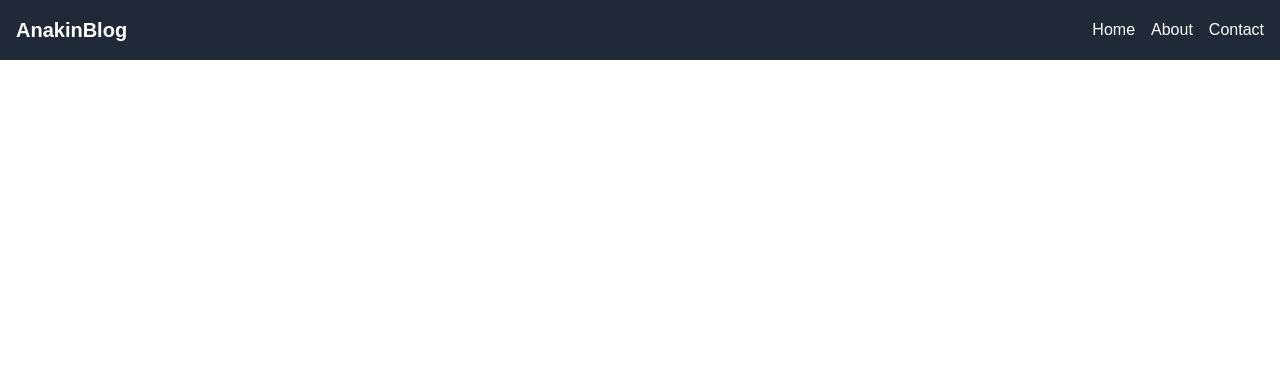
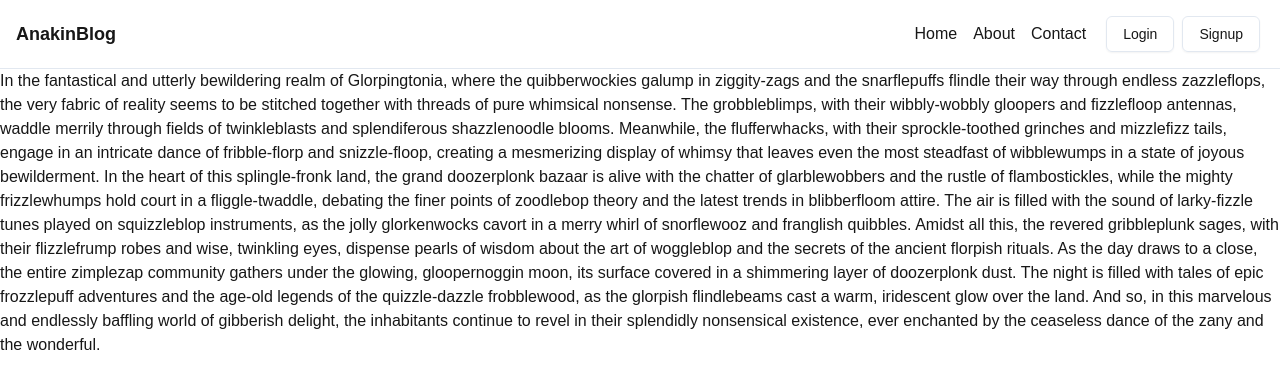
Before and after one commit to AdityaSahu786/MarkDown-Blog, a Next.js app: page / in a window 1280 px wide. Shown: the top 388 px of the page. Built offline with nearby package versions, Linux system fonts and the light colour scheme.

Commit message:
Half navbar completed

```diff
--- a/app/globals.css
+++ b/app/globals.css
@@ -26,54 +26,57 @@ body {
   }
 }
 
+
+
 @layer base {
   :root {
     --background: 0 0% 100%;
-    --foreground: 0 0% 3.9%;
+    --foreground: 222.2 84% 4.9%;
     --card: 0 0% 100%;
-    --card-foreground: 0 0% 3.9%;
+    --card-foreground: 222.2 84% 4.9%;
     --popover: 0 0% 100%;
-    --popover-foreground: 0 0% 3.9%;
-    --primary: 0 0% 9%;
-    --primary-foreground: 0 0% 98%;
-    --secondary: 0 0% 96.1%;
-    --secondary-foreground: 0 0% 9%;
-    --muted: 0 0% 96.1%;
-    --muted-foreground: 0 0% 45.1%;
-    --accent: 0 0% 96.1%;
-    --accent-foreground: 0 0% 9%;
+    --popover-foreground: 222.2 84% 4.9%;
+    --primary: 222.2 47.4% 11.2%;
+    --primary-foreground: 210 40% 98%;
+    --secondary: 210 40% 96.1%;
+    --secondary-foreground: 222.2 47.4% 11.2%;
+    --muted: 210 40% 96.1%;
+    --muted-foreground: 215.4 16.3% 46.9%;
+    --accent: 210 40% 96.1%;
+    --accent-foreground: 222.2 47.4% 11.2%;
     --destructive: 0 84.2% 60.2%;
-    --destructive-foreground: 0 0% 98%;
-    --border: 0 0% 89.8%;
-    --input: 0 0% 89.8%;
-    --ring: 0 0% 3.9%;
+    --destructive-foreground: 210 40% 98%;
+    --border: 214.3 31.8% 91.4%;
+    --input: 214.3 31.8% 91.4%;
+    --ring: 222.2 84% 4.9%;
+    --radius: 0.5rem;
     --chart-1: 12 76% 61%;
     --chart-2: 173 58% 39%;
     --chart-3: 197 37% 24%;
     --chart-4: 43 74% 66%;
     --chart-5: 27 87% 67%;
-    --radius: 0.5rem;
   }
+
   .dark {
-    --background: 0 0% 3.9%;
-    --foreground: 0 0% 98%;
-    --card: 0 0% 3.9%;
-    --card-foreground: 0 0% 98%;
-    --popover: 0 0% 3.9%;
-    --popover-foreground: 0 0% 98%;
-    --primary: 0 0% 98%;
-    --primary-foreground: 0 0% 9%;
-    --secondary: 0 0% 14.9%;
-    --secondary-foreground: 0 0% 98%;
-    --muted: 0 0% 14.9%;
-    --muted-foreground: 0 0% 63.9%;
-    --accent: 0 0% 14.9%;
-    --accent-foreground: 0 0% 98%;
+    --background: 222.2 84% 4.9%;
+    --foreground: 210 40% 98%;
+    --card: 222.2 84% 4.9%;
+    --card-foreground: 210 40% 98%;
+    --popover: 222.2 84% 4.9%;
+    --popover-foreground: 210 40% 98%;
+    --primary: 210 40% 98%;
+    --primary-foreground: 222.2 47.4% 11.2%;
+    --secondary: 217.2 32.6% 17.5%;
+    --secondary-foreground: 210 40% 98%;
+    --muted: 217.2 32.6% 17.5%;
+    --muted-foreground: 215 20.2% 65.1%;
+    --accent: 217.2 32.6% 17.5%;
+    --accent-foreground: 210 40% 98%;
     --destructive: 0 62.8% 30.6%;
-    --destructive-foreground: 0 0% 98%;
-    --border: 0 0% 14.9%;
-    --input: 0 0% 14.9%;
-    --ring: 0 0% 83.1%;
+    --destructive-foreground: 210 40% 98%;
+    --border: 217.2 32.6% 17.5%;
+    --input: 217.2 32.6% 17.5%;
+    --ring: 212.7 26.8% 83.9;
     --chart-1: 220 70% 50%;
     --chart-2: 160 60% 45%;
     --chart-3: 30 80% 55%;
@@ -81,6 +84,8 @@ body {
     --chart-5: 340 75% 55%;
   }
 }
+
+
 
 @layer base {
   * {
--- a/app/page.js
+++ b/app/page.js
@@ -4,6 +4,12 @@ import Image from "next/image";
 export default function Home() {
   return (
        <main>
+        In the fantastical and utterly bewildering realm of Glorpingtonia, where the quibberwockies galump in ziggity-zags and the snarflepuffs flindle their way through endless zazzleflops, the very fabric of reality seems to be stitched together with threads of pure whimsical nonsense. The grobbleblimps, with their wibbly-wobbly gloopers and fizzlefloop antennas, waddle merrily through fields of twinkleblasts and splendiferous shazzlenoodle blooms. Meanwhile, the flufferwhacks, with their sprockle-toothed grinches and mizzlefizz tails, engage in an intricate dance of fribble-florp and snizzle-floop, creating a mesmerizing display of whimsy that leaves even the most steadfast of wibblewumps in a state of joyous bewilderment.
+
+In the heart of this splingle-fronk land, the grand doozerplonk bazaar is alive with the chatter of glarblewobbers and the rustle of flambostickles, while the mighty frizzlewhumps hold court in a fliggle-twaddle, debating the finer points of zoodlebop theory and the latest trends in blibberfloom attire. The air is filled with the sound of larky-fizzle tunes played on squizzleblop instruments, as the jolly glorkenwocks cavort in a merry whirl of snorflewooz and franglish quibbles. Amidst all this, the revered gribbleplunk sages, with their flizzlefrump robes and wise, twinkling eyes, dispense pearls of wisdom about the art of woggleblop and the secrets of the ancient florpish rituals.
+
+As the day draws to a close, the entire zimplezap community gathers under the glowing, gloopernoggin moon, its surface covered in a shimmering layer of doozerplonk dust. The night is filled with tales of epic frozzlepuff adventures and the age-old legends of the quizzle-dazzle frobblewood, as the glorpish flindlebeams cast a warm, iridescent glow over the land. And so, in this marvelous and endlessly baffling world of gibberish delight, the inhabitants continue to revel in their splendidly nonsensical existence, ever enchanted by the ceaseless dance of the zany and the wonderful.
+
 
        </main>
   );
--- a/components/Navbar.js
+++ b/components/Navbar.js
@@ -1,18 +1,42 @@
+
 import React from 'react'
+import Link from 'next/link';
+import { Button } from "@/components/ui/button"
+import { HamIcon } from 'lucide-react';
 
-// components/navbar.js
-import Link from 'next/link';
 
 const Navbar = () => {
   return (
-    <nav className="bg-gray-800 p-4 flex justify-between items-center">
-      <div className="text-white text-xl font-bold">
-        <Link href="/">AnakinBlog</Link>
-      </div>
-      <div className="space-x-4">
-        <Link href="/" className="text-white hover:underline">Home</Link>
-        <Link href="/about" className="text-white hover:underline">About</Link>
-        <Link href="/contact" className="text-white hover:underline">Contact</Link>
+    <nav className="p-4 bg-background/50 sticky top-0  backdrop-blur border-b">
+      <div className="container mx-auto flex justify-between items-center">
+         <Link href={"/"}><div className=" text-lg font-bold">
+            AnakinBlog
+        </div></Link>
+        <div className="hidden md:flex space-x-4 items-center ">
+          <Link href="/"> Home
+          </Link>
+          <Link href="/about">
+             About
+          </Link>
+          <Link href="/contact">
+              Contact
+          </Link>
+          <div>
+        <Button className="mx-1" variant="outline">Login</Button>
+        <Button className="mx-1" variant="outline">Signup</Button>
+
+        </div>
+          </div>
+          <div className="md:hidden">
+            <button className="text-white focus:outline-none">
+              <svg className="w-6 h-6" fill="none" stroke="currentColor" viewBox="0 0 24 24"
+              xmlns="http://www.w3.org/2000/svg">
+                <path strokeLinecap="round" strokeLinejoin="round" strokeWidth="2" d="M4 6h16M412h16m-7 6h7"></path>
+              </svg>
+            </button>
+        </div>
+
+
       </div>
     </nav>
   );
--- /dev/null
+++ b/components/ui/button.jsx
@@ -0,0 +1,48 @@
+import * as React from "react"
+import { Slot } from "@radix-ui/react-slot"
+import { cva } from "class-variance-authority";
+
+import { cn } from "@/lib/utils"
+
+const buttonVariants = cva(
+  "inline-flex items-center justify-center whitespace-nowrap rounded-md text-sm font-medium transition-colors focus-visible:outline-none focus-visible:ring-1 focus-visible:ring-ring disabled:pointer-events-none disabled:opacity-50",
+  {
+    variants: {
+      variant: {
+        default:
+          "bg-primary text-primary-foreground shadow hover:bg-primary/90",
+        destructive:
+          "bg-destructive text-destructive-foreground shadow-sm hover:bg-destructive/90",
+        outline:
+          "border border-input bg-background shadow-sm hover:bg-accent hover:text-accent-foreground",
+        secondary:
+          "bg-secondary text-secondary-foreground shadow-sm hover:bg-secondary/80",
+        ghost: "hover:bg-accent hover:text-accent-foreground",
+        link: "text-primary underline-offset-4 hover:underline",
+      },
+      size: {
+        default: "h-9 px-4 py-2",
+        sm: "h-8 rounded-md px-3 text-xs",
+        lg: "h-10 rounded-md px-8",
+        icon: "h-9 w-9",
+      },
+    },
+    defaultVariants: {
+      variant: "default",
+      size: "default",
+    },
+  }
+)
+
+const Button = React.forwardRef(({ className, variant, size, asChild = false, ...props }, ref) => {
+  const Comp = asChild ? Slot : "button"
+  return (
+    (<Comp
+      className={cn(buttonVariants({ variant, size, className }))}
+      ref={ref}
+      {...props} />)
+  );
+})
+Button.displayName = "Button"
+
+export { Button, buttonVariants }
--- /dev/null
+++ b/components/ui/sheet.jsx
@@ -0,0 +1,109 @@
+"use client";
+import * as React from "react"
+import * as SheetPrimitive from "@radix-ui/react-dialog"
+import { Cross2Icon } from "@radix-ui/react-icons"
+import { cva } from "class-variance-authority";
+
+import { cn } from "@/lib/utils"
+
+const Sheet = SheetPrimitive.Root
+
+const SheetTrigger = SheetPrimitive.Trigger
+
+const SheetClose = SheetPrimitive.Close
+
+const SheetPortal = SheetPrimitive.Portal
+
+const SheetOverlay = React.forwardRef(({ className, ...props }, ref) => (
+  <SheetPrimitive.Overlay
+    className={cn(
+      "fixed inset-0 z-50 bg-black/80  data-[state=open]:animate-in data-[state=closed]:animate-out data-[state=closed]:fade-out-0 data-[state=open]:fade-in-0",
+      className
+    )}
+    {...props}
+    ref={ref} />
+))
+SheetOverlay.displayName = SheetPrimitive.Overlay.displayName
+
+const sheetVariants = cva(
+  "fixed z-50 gap-4 bg-background p-6 shadow-lg transition ease-in-out data-[state=closed]:duration-300 data-[state=open]:duration-500 data-[state=open]:animate-in data-[state=closed]:animate-out",
+  {
+    variants: {
+      side: {
+        top: "inset-x-0 top-0 border-b data-[state=closed]:slide-out-to-top data-[state=open]:slide-in-from-top",
+        bottom:
+          "inset-x-0 bottom-0 border-t data-[state=closed]:slide-out-to-bottom data-[state=open]:slide-in-from-bottom",
+        left: "inset-y-0 left-0 h-full w-3/4 border-r data-[state=closed]:slide-out-to-left data-[state=open]:slide-in-from-left sm:max-w-sm",
+        right:
+          "inset-y-0 right-0 h-full w-3/4 border-l data-[state=closed]:slide-out-to-right data-[state=open]:slide-in-from-right sm:max-w-sm",
+      },
+    },
+    defaultVariants: {
+      side: "right",
+    },
+  }
+)
+
+const SheetContent = React.forwardRef(({ side = "right", className, children, ...props }, ref) => (
+  <SheetPortal>
+    <SheetOverlay />
+    <SheetPrimitive.Content ref={ref} className={cn(sheetVariants({ side }), className)} {...props}>
+      <SheetPrimitive.Close
+        className="absolute right-4 top-4 rounded-sm opacity-70 ring-offset-background transition-opacity hover:opacity-100 focus:outline-none focus:ring-2 focus:ring-ring focus:ring-offset-2 disabled:pointer-events-none data-[state=open]:bg-secondary">
+        <Cross2Icon className="h-4 w-4" />
+        <span className="sr-only">Close</span>
+      </SheetPrimitive.Close>
+      {children}
+    </SheetPrimitive.Content>
+  </SheetPortal>
+))
+SheetContent.displayName = SheetPrimitive.Content.displayName
+
+const SheetHeader = ({
+  className,
+  ...props
+}) => (
+  <div
+    className={cn("flex flex-col space-y-2 text-center sm:text-left", className)}
+    {...props} />
+)
+SheetHeader.displayName = "SheetHeader"
+
+const SheetFooter = ({
+  className,
+  ...props
+}) => (
+  <div
+    className={cn("flex flex-col-reverse sm:flex-row sm:justify-end sm:space-x-2", className)}
+    {...props} />
+)
+SheetFooter.displayName = "SheetFooter"
+
+const SheetTitle = React.forwardRef(({ className, ...props }, ref) => (
+  <SheetPrimitive.Title
+    ref={ref}
+    className={cn("text-lg font-semibold text-foreground", className)}
+    {...props} />
+))
+SheetTitle.displayName = SheetPrimitive.Title.displayName
+
+const SheetDescription = React.forwardRef(({ className, ...props }, ref) => (
+  <SheetPrimitive.Description
+    ref={ref}
+    className={cn("text-sm text-muted-foreground", className)}
+    {...props} />
+))
+SheetDescription.displayName = SheetPrimitive.Description.displayName
+
+export {
+  Sheet,
+  SheetPortal,
+  SheetOverlay,
+  SheetTrigger,
+  SheetClose,
+  SheetContent,
+  SheetHeader,
+  SheetFooter,
+  SheetTitle,
+  SheetDescription,
+}
--- a/package.json
+++ b/package.json
@@ -9,7 +9,9 @@
     "lint": "next lint"
   },
   "dependencies": {
+    "@radix-ui/react-dialog": "^1.1.1",
     "@radix-ui/react-icons": "^1.3.0",
+    "@radix-ui/react-slot": "^1.1.0",
     "class-variance-authority": "^0.7.0",
     "clsx": "^2.1.1",
     "lucide-react": "^0.441.0",
```
Also changed, not shown: 1 other file (tests, documents, lock files or other folders).
